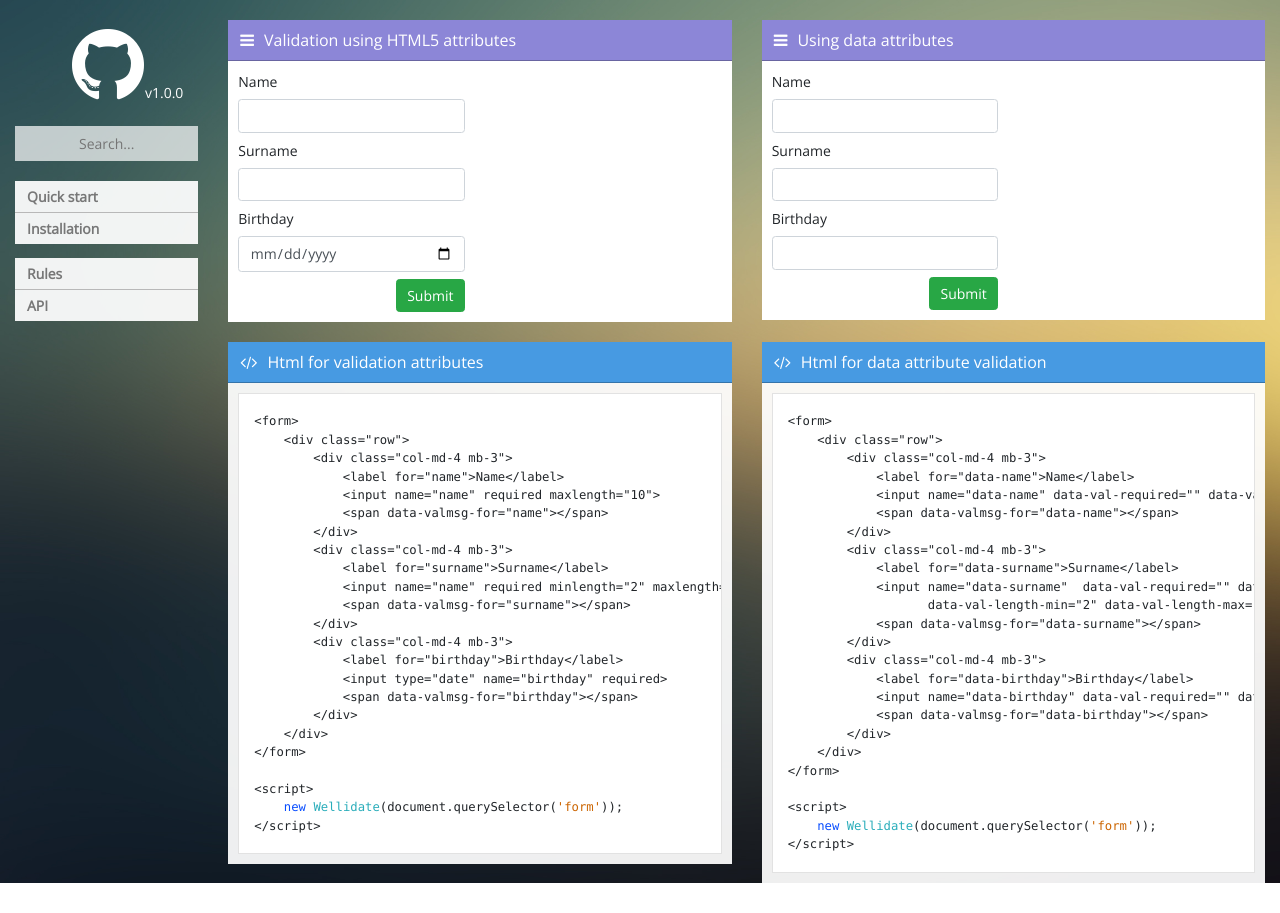
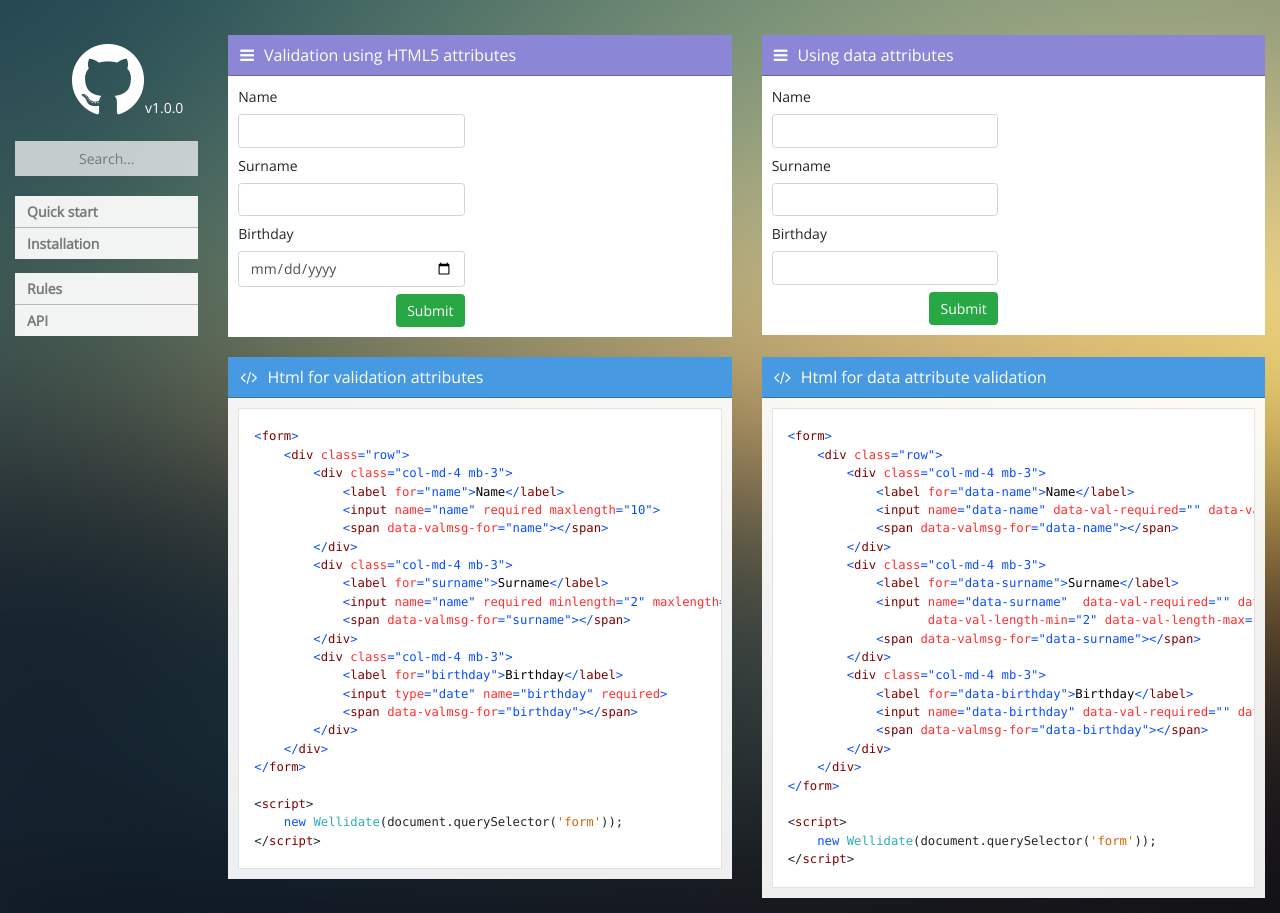
Before and after one commit to Atulin/Wellidate, a Jekyll site: the page built from docs/index.html, in a window 1280 px wide. Built offline with Jekyll 4.4.1, drawn with Linux system fonts in a browser that asks for light colours.

Commit message:
Html and validation styling
- Improved html code and input validatiaon styling.

```diff
--- a/docs/styles/base.css
+++ b/docs/styles/base.css
@@ -8,6 +8,7 @@
     background-repeat: no-repeat;
     background-size: cover;
     font-size: 14px;
+    padding: 15px;
 }
 
 .logo {
@@ -156,10 +157,52 @@
         color: #2AADBA;
     }
 
-    pre .kwd {
+    pre .kwd,
+    pre .html {
         color: #084DFF;
     }
 
     pre .str {
         color: #CC6500;
     }
+
+    pre .tag {
+        color: #800000;
+    }
+
+    pre .attr {
+        color: #FF2F2F;
+    }
+
+    pre .num {
+        color: #B138E0;
+    }
+
+    pre .txt {
+        color: #000000;
+    }
+
+.input-validation-error {
+    border-color: #F5502C;
+}
+
+.input-validation-error:focus {
+    box-shadow: 0 0 0 0.2rem rgba(255, 75, 30, 0.3);
+    border-color: #F5502C;
+}
+
+.form .field-validation-error {
+    margin-top: 0.6rem;
+}
+
+.field-validation-error {
+    margin: 0 0 0 0.125rem;
+    display: inline-block;
+    font-size: 0.9rem;
+    color: #F5502C;
+    width: 100%;
+}
+
+.input-group {
+    padding: 0;
+}
```
